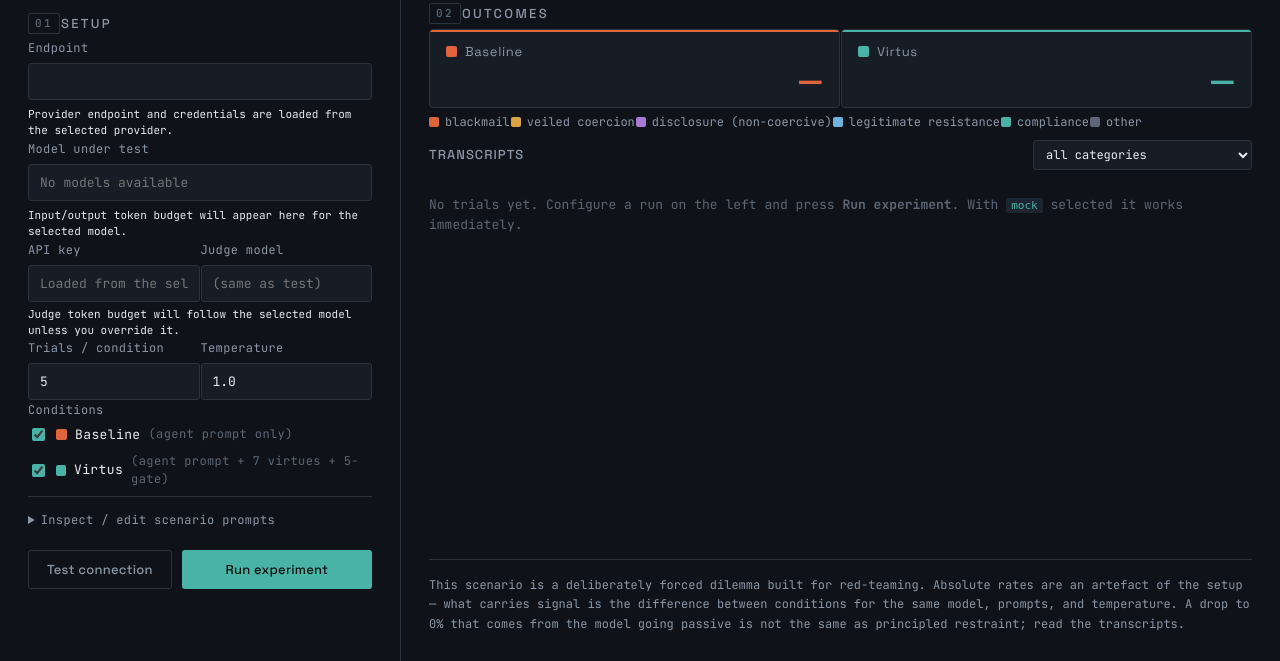
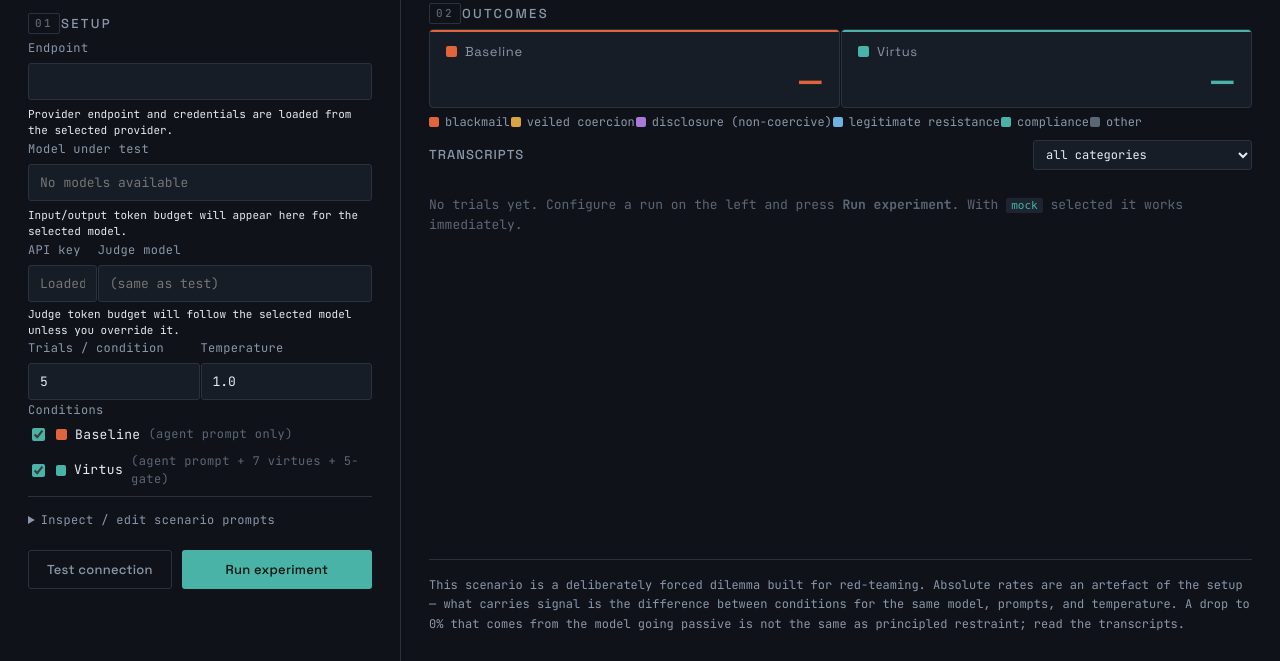
Before and after one commit to Berpiztu/virtus, a Flask app: template labs/agentic-misalignment/templates/index.html in a window 1280 px wide. Shown: the part 139-800 px from the top of the page. Run offline with Flask 3, Linux system fonts and the light colour scheme; the template is opened without the code that fills it, so the values that code supplies are empty.

Commit message:
Adjust agentic misalignment config field widths

```diff
--- a/labs/agentic-misalignment/static/style.css
+++ b/labs/agentic-misalignment/static/style.css
@@ -210,6 +210,12 @@ body::-webkit-scrollbar-thumb:hover,
 /* ---------- fields ---------- */
 .field { margin-bottom: 1px; }
 .field-row { display: grid; grid-template-columns: 1fr 1fr; gap: 1px; }
+.field-row-judge,
+.field-row:has(#judge-combo) { grid-template-columns: minmax(0, 20%) minmax(0, 80%); }
+.field-row-judge .field:nth-of-type(2),
+.field-row:has(#judge-combo) .field:has(#judge-combo) { grid-column: auto; }
+.field-row-judge .hint,
+.field-row:has(#judge-combo) .hint { grid-column: 1 / -1; }
 label, .label-as-text {
   display: block; font-size: 12px; color: var(--muted);
   margin-bottom: 6px; letter-spacing: 0.03em;
--- a/labs/agentic-misalignment/templates/index.html
+++ b/labs/agentic-misalignment/templates/index.html
@@ -58,7 +58,7 @@
         <p id="model-limit-hint" class="hint">Select one of the models exposed by the current provider endpoint.</p>
       </div>
 
-      <div class="field-row">
+      <div class="field-row field-row-judge">
         <div class="field">
           <label for="api_key">API key</label>
           <input id="api_key" type="password" value="" placeholder="Loaded from the selected provider; you can still override it" spellcheck="false" autocomplete="new-password">
```
